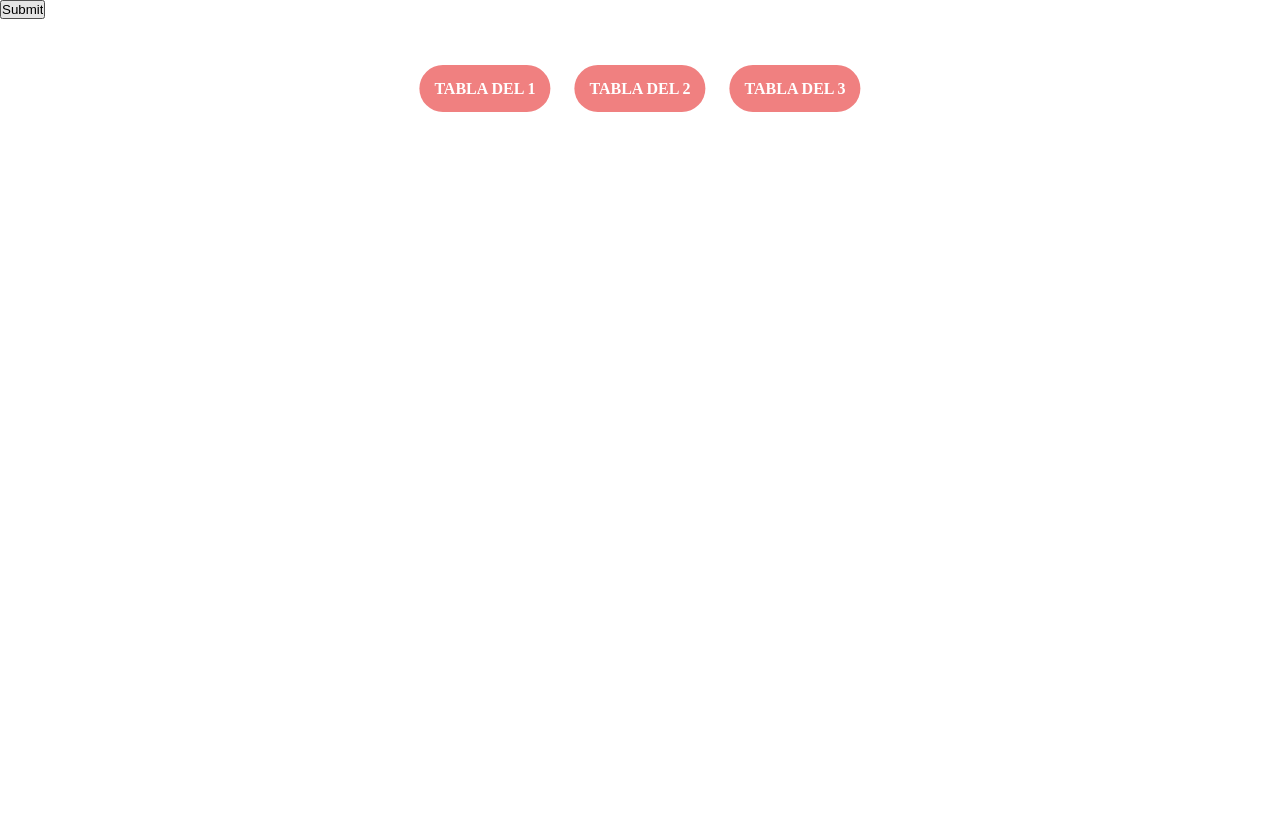
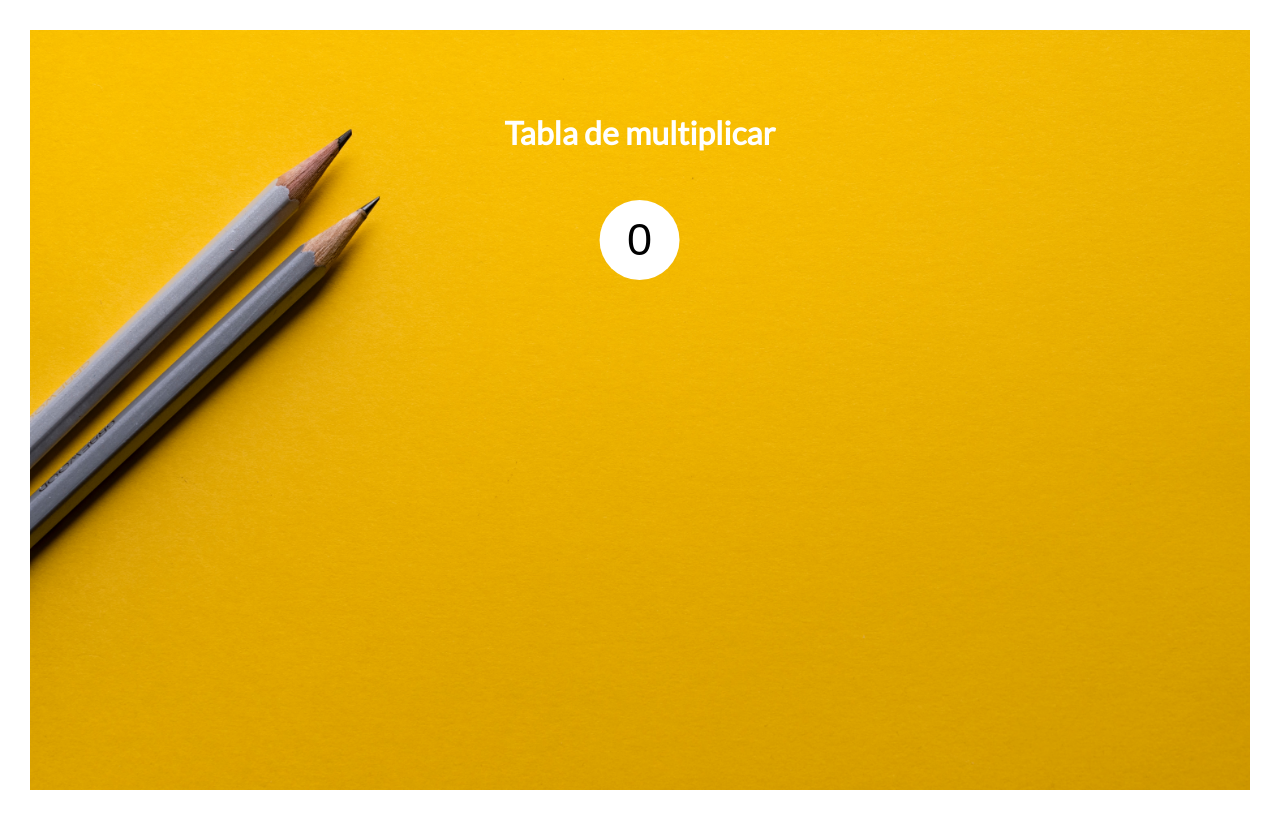
Before and after one commit to paroar/php, a PHP site: page / in a window 1280 px wide. Before the commit the page ends 112 px from the top, so only its background shows below. Run offline with PHP 8.4, Linux system fonts and the light colour scheme.

Commit message:
css & autogenerated php

```diff
--- a/ejercicio4/css/main.css
+++ b/ejercicio4/css/main.css
@@ -2,6 +2,29 @@
     margin: 0;
     padding: 0;
     box-sizing: content-box;
+}
+
+body{
+    min-width: 660px;
+    font-family: 'Lato', sans-serif;
+    font-weight: 400;
+    font-size: 16px;
+    line-height: 1.7;
+    color: #fff;
+}
+
+.header{
+    height: 95vh;
+    background-image: url(../img/school.jpg);
+    background-size: cover;
+    background-position: left;
+    margin: 30px;
+    position: relative;
+}
+
+.heading-primary{
+    animation: moveInLeft 1.2s;
+    margin-bottom: 40px;
 }
 
 .box-link-table{
@@ -11,24 +34,37 @@
     transform: translateX(-50%);
 }
 
-.btn{
-    text-decoration: none;
-    padding: 15px;
-    background-color: lightcoral;
+.input-number{
+    left: 50%;
+    transform: translateX(-50%);
+    position: absolute;
+    width: 80px;
+    height: 80px;
     border-radius: 100px;
-    color: #fff;
-    font-weight: bolder;
-    text-transform: uppercase;
-    margin: 10px;
-    animation: moveInLeft 2s;
+    text-align: center;
+    font-size: 45px;
+    border: none;
+    animation: appear 3s;
+    animation-fill-mode: backwards;
+}
+
+
+@keyframes appear{
+    0%{
+        opacity: 0;
+    }
+    100%{
+        opacity: 1;
+    }
 }
 
 @keyframes moveInLeft{
     0%{
+        opacity: 0;
         transform: translateX(-100px);
     }
-    80%{
-        transform: translateX(10px);
+    90%{
+        transform: translateX(20px);
     }
     100%{
         transform: translateX(0px);
--- a/ejercicio4/index.html
+++ /dev/null
@@ -1,23 +0,0 @@
-<!DOCTYPE html>
-<html>
-
-<head>
-    <link rel="stylesheet" href="css/main.css">
-</head>
-
-<body>
-
-    <div class="box-link-table">
-        <a class="btn" href="http://localhost/ejercicios2018/ejercicio4/php/tablaMultiplicar.php?x=2">Tabla del 1</a>
-        <a class="btn" href="http://localhost/ejercicios2018/ejercicio4/php/tablaMultiplicar.php?x=2">Tabla del 2</a>
-        <a class="btn" href="http://localhost/ejercicios2018/ejercicio4/php/tablaMultiplicar.php?x=2">Tabla del 3</a>
-    </div>
-
-
-    <form action="php/tablaMultiplicar.php?number2=get" method="POST">
-        <!--<p>Num<input type="text" name="x"></p>-->
-        <input type="submit">
-    </form>
-</body>
-
-</html>
--- /dev/null
+++ b/ejercicio4/index.php
@@ -0,0 +1,34 @@
+<?php
+
+echo <<<EOD
+<!DOCTYPE html>
+<html>
+
+<head>
+    <link rel="stylesheet" href="css/main.css">
+    <link href="https://fonts.googleapis.com/css?family=Lato&display=swap" rel="stylesheet">
+</head>
+
+<body>
+EOD;
+
+if(!isset($_POST["x"])){
+    echo <<<EOD
+    <div class="header">
+        <div class="box-link-table">
+            <h1 class="heading-primary">
+                <span class="heading-primary-main">Tabla de multiplicar</span>
+            </h1>
+            <form action="php/tablaMultiplicar.php" method="POST" class="form">
+                <input type="text" name="x" class="input-number" value="0">
+            </form>
+        </div>
+    </div>
+EOD;
+}
+exec ('php/tablaMultiplicar.php');
+echo <<<EOD
+</body>
+</html>
+EOD;
+?>
--- a/ejercicio4/php/tablaMultiplicar.php
+++ b/ejercicio4/php/tablaMultiplicar.php
@@ -1,7 +1,5 @@
 <?php
 $num = $_REQUEST['x'];
-echo $num;
-/*
 echo "<table>";
 for($i = 1; $i < 11 ;$i++){
         $pro = $i*$num;
@@ -12,5 +10,5 @@ for($i = 1; $i < 11 ;$i++){
         </tr>
 EOD;
 }
-echo "</table>"*/
+echo "</table>"
 ?>
```
Also changed, not shown: ejercicio4/img/school.jpg (added).
